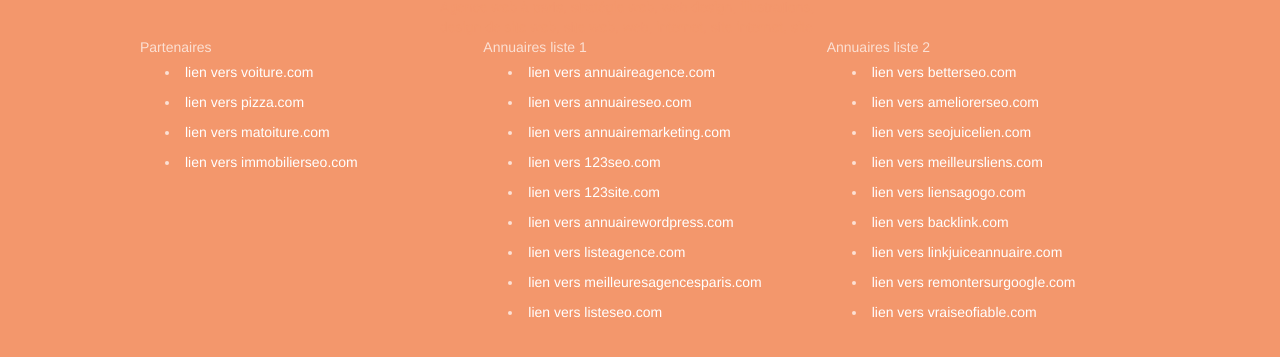
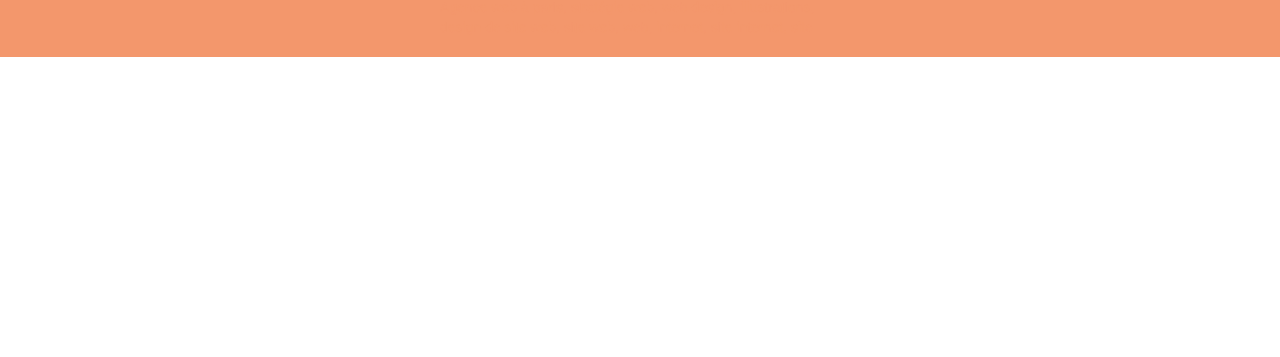
Before and after one commit to lperlio/Starting_Website_Correct, a plain HTML site: page index.html in a window 1280 px wide. Shown: the part 3786-4143 px from the top of the page. After the commit the page ends 3843 px from the top, so only its background shows below. Drawn offline with Linux system fonts and the light colour scheme.

Commit message:
Starting_Website_Correct

```diff
--- a/index.html
+++ b/index.html
@@ -20,7 +20,7 @@
 	<script src="./js/jquery.touchSwipe.js" defer></script>
 	<script src="./js/gmaps.js"></script>
 
-    <title>La panthere_32</title>
+    <title>La panthere_34</title>
 
 
 <!-- Analytics -->
@@ -248,45 +248,6 @@
 					</div>
 					<div class="keywords" style="color:#F3976C;">Agence web à paris, stratégie web, web design, illustrations, design de site web, site web, web, internet, site internet, site</div>
 				</div>
-				<div class="row">
-					<div class="col-sm-4">
-						Partenaires
-							<ul>
-								<li><a href="https://voiture.com">lien vers voiture.com</a></li>
-								<li><a href="https://pizza.com">lien vers pizza.com</a></li>
-								<li><a href="https://matoiture.com">lien vers matoiture.com</a></li>
-								<li><a href="https://immobilierseo.com">lien vers immobilierseo.com</a></li>
-							</ul>
-					</div>
-					<div class="col-sm-4">
-						Annuaires liste 1
-						<ul>
-							<li><a href="annuaireagence.com">lien vers annuaireagence.com</a></li>
-							<li><a href="annuaireseo.com">lien vers annuaireseo.com</a></li>
-							<li><a href="annuairemarketing.com">lien vers annuairemarketing.com</a></li>
-							<li><a href="123seoture.com">lien vers 123seo.com</a></li>
-							<li><a href="123site.com">lien vers 123site.com</a></li>
-							<li><a href="annuairewordpress.com">lien vers annuairewordpress.com</a></li>
-							<li><a href="listeagence.com">lien vers listeagence.com</a></li>
-							<li><a href="meilleuresagencesparis.com">lien vers meilleuresagencesparis.com</a></li>
-							<li><a href="listeseo.com">lien vers listeseo.com</a></li>
-						</ul>
-					</div>
-					<div class="col-sm-4">
-						Annuaires liste 2
-						<ul>
-							<li><a href="betterseo.com">lien vers betterseo.com</a></li>
-							<li><a href="ameliorerseo.com">lien vers ameliorerseo.com</a></li>
-							<li><a href="seojuicelien.com">lien vers seojuicelien.com</a></li>
-							<li><a href="meilleursliens.com">lien vers meilleursliens.com</a></li>
-							<li><a href="liensagogo.com">lien vers liensagogo.com</a></li>
-							<li><a href="backlink.com">lien vers backlink.com</a></li>
-							<li><a href="linkjuiceannuaire.com">lien vers linkjuiceannuaire.com</a></li>
-							<li><a href="remontersurgoogle.com">lien vers remontersurgoogle.com</a></li>
-							<li><a href="vraiseofiable.com">lien vers vraiseofiable.com</a></li>
-						</ul>
-					</div>
-				</div>
 			</div>
 		</div>
 	</div>
```
